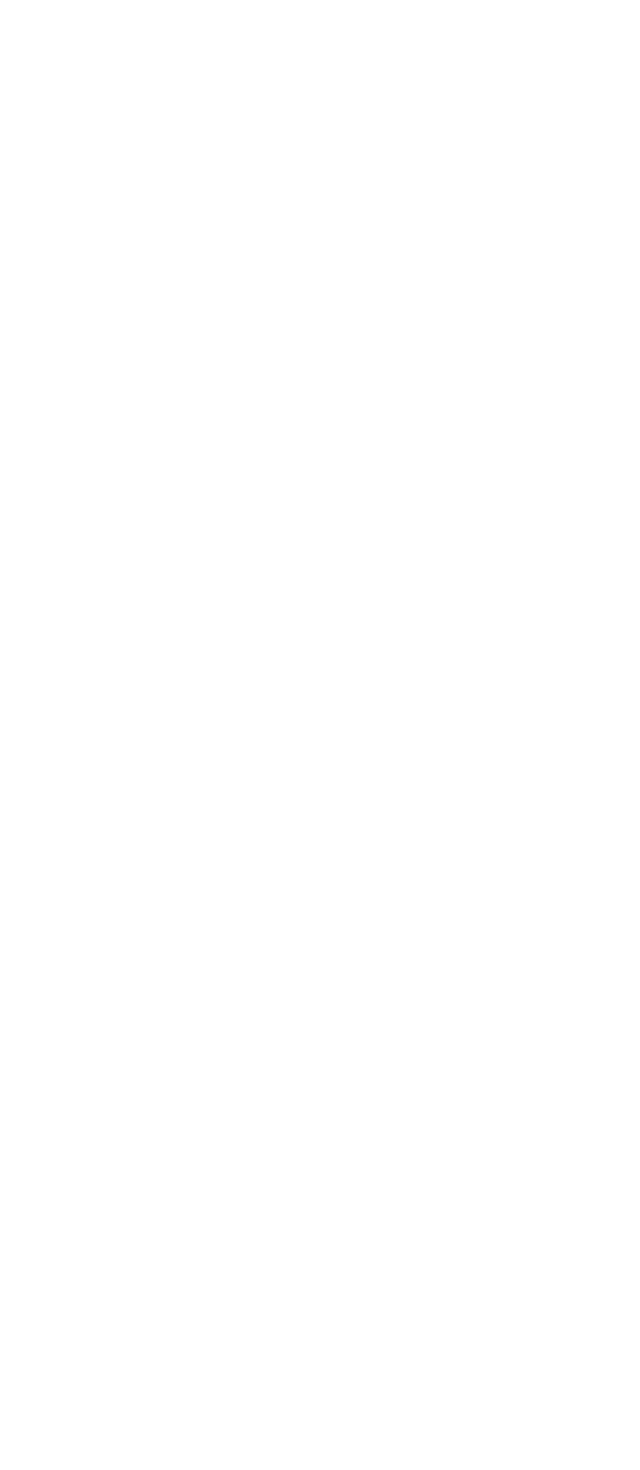
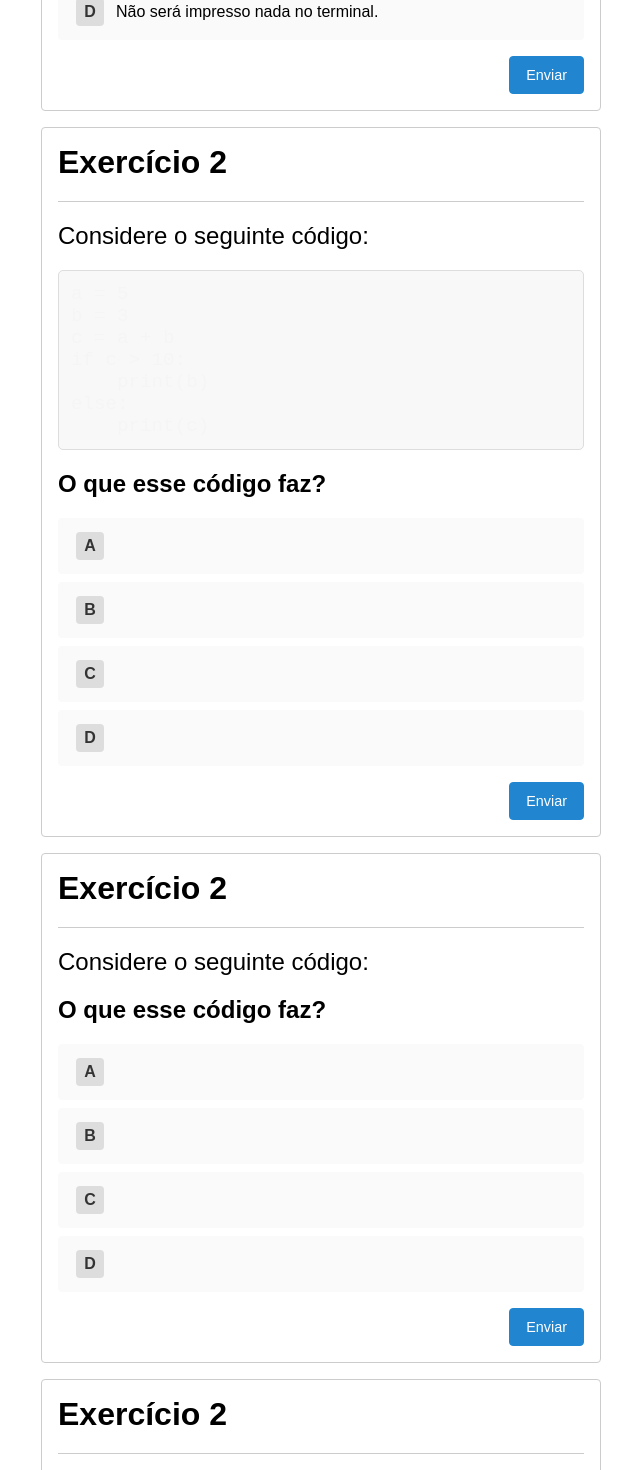
Before and after one commit to iancdesponds/front-grupo-3, a React (Vite) app in the folder Projeto-Informar/: page /aula-1/operacoes in a window 1280 px wide. Shown: the part 940-2410 px from the top of the page, without its empty margins (319-959 px from the left). Before the commit the page ends 800 px from the top, so only its background shows below. Built offline with nearby package versions, Linux system fonts and the light colour scheme.

Commit message:
Update Operacoes.jsx

```diff
--- a/Projeto-Informar/src/modulos/Aula-1/pages/Operacoes.jsx
+++ b/Projeto-Informar/src/modulos/Aula-1/pages/Operacoes.jsx
@@ -1,4 +1,5 @@
 import React from 'react';
+import QuestionCard from '../../../components/QuestionCard';
 
 function Operacoes() {
   return (
@@ -9,6 +10,93 @@ function Operacoes() {
         ullamcorper enim at nulla faucibus luctus. Quisque pulvinar augue non
         justo finibus cursus.
       </p>
+      <QuestionCard
+        questionTitle="Exercício 1"
+        questionDescription="Considere o seguinte código:"
+        codeSnippet={`x = 12
+if x < 10:
+    print('O numero é menor que 10.')
+else:
+    print('O número é maior ou igual a 10.')`}
+        questionText="O que esse código imprime no terminal?"
+        options={[
+          "O número é maior ou igual a 10.",
+          "O número é menor que 10.",
+          "12",
+          "Não será impresso nada no terminal."
+        ]}
+        correctIndex={0}
+        explanation="O código checa se x é menor que 10 quando passa pelo if, como x é maior que 10, ele acaba imprimindo a outra linha."
+        localStorageKey="exercicio1_operacoes"
+      />
+      <QuestionCard
+        questionTitle="Exercício 2"
+        questionDescription="Considere o seguinte código:"
+        codeSnippet={`a = 5
+b = 3
+c = a + b
+if c > 10:
+    print(b)
+else:
+    print(c)`}
+        questionText="O que esse código faz?"
+        options={[
+          "",
+          "",
+          "",
+          ""
+        ]}
+        correctIndex={0}
+        explanation=""
+        localStorageKey="exercicio2_operacoes"
+      />
+      <QuestionCard
+        questionTitle="Exercício 2"
+        questionDescription="Considere o seguinte código:"
+        codeSnippet={``}
+        questionText="O que esse código faz?"
+        options={[
+          "",
+          "",
+          "",
+          ""
+        ]}
+        correctIndex={0}
+        explanation=""
+        localStorageKey="exercicio2_operacoes"
+      />
+      <QuestionCard
+        questionTitle="Exercício 2"
+        questionDescription="Considere o seguinte código:"
+        codeSnippet={``}
+        questionText="O que esse código faz?"
+        options={[
+          "",
+          "",
+          "",
+          ""
+        ]}
+        correctIndex={0}
+        explanation=""
+        localStorageKey="exercicio2_operacoes"
+      />
+      <QuestionCard
+        questionTitle="Exercício 2"
+        questionDescription="Considere o seguinte código:"
+        codeSnippet={``}
+        questionText="O que esse código faz?"
+        options={[
+          "",
+          "",
+          "",
+          ""
+        ]}
+        correctIndex={0}
+        explanation=""
+        localStorageKey="exercicio2_operacoes"
+      />
+
+
     </div>
   );
 }
```
